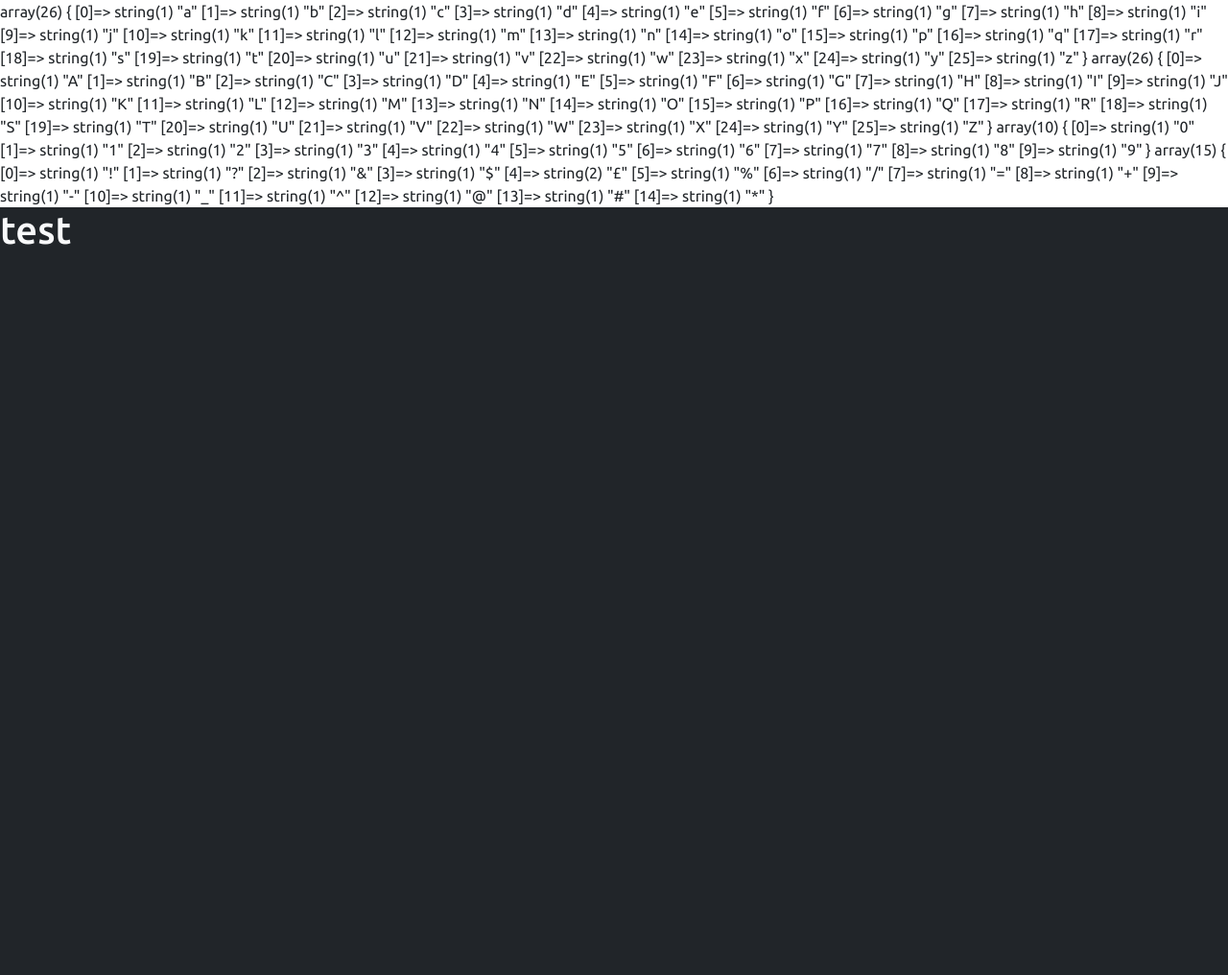
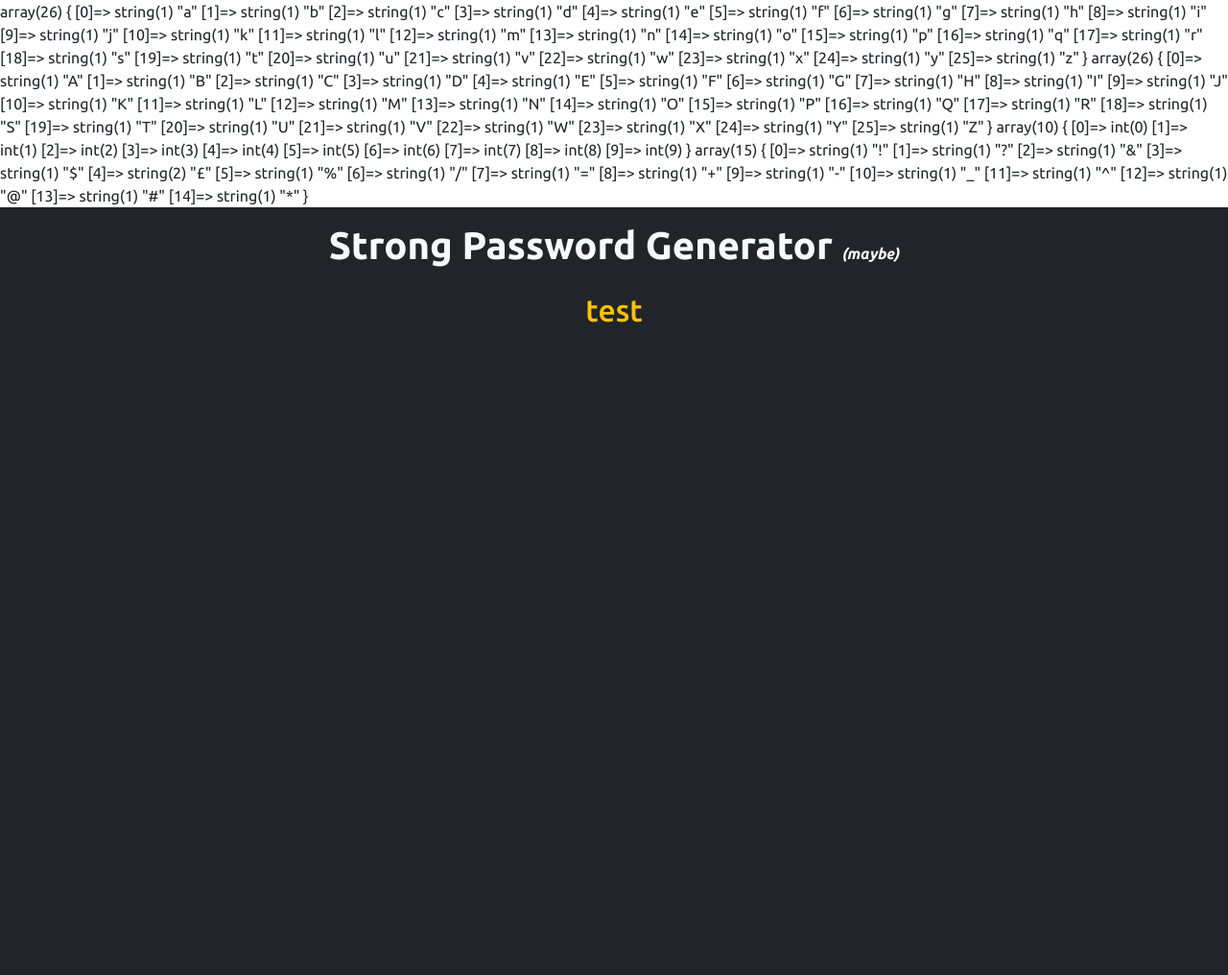
Before and after one commit to raffaele-catalano/php-strong-password-generator, a PHP site: page / in a window 1280 px wide. Shown: the whole page at 96% size. Run offline with PHP 8.4, Linux system fonts and the light colour scheme.

Commit message:
divided index in several files

```diff
--- a/index.php
+++ b/index.php
@@ -1,43 +1,21 @@
 <?php
 
-// array di lettere minuscole
-$letters        = ['a','b','c','d','e','f','g','h','i','j','k','l','m','n','o','p','q','r','s','t','u','v','w','x','y','z'];
-// array di lettere maiuscole
-$lettersCaps    = ['A','B','C','D','E','F','G','H','I','J','K','L','M','N','O','P','Q','R','S','T','U','V','W','X','Y','Z'];
-// array di numeri
-$numbers    = ['0','1','2','3','4','5','6','7','8','9'];
-// array di simboli
-$symbols = ['!','?','&','$','£','%','/','=','+','-','_','^','@','#','*'];
 
 
-var_dump($letters, $lettersCaps, $numbers, $symbols);
+require_once __DIR__ . '/partials/data.php';
+require_once __DIR__ . '/partials/functions.php'
 ?>
 
-
-<!DOCTYPE html>
-
-<html lang="en">
-
-<head>
-    <meta charset="UTF-8">
-    <meta http-equiv="X-UA-Compatible" content="IE=edge">
-    <meta name="viewport" content="width=device-width, initial-scale=1.0">
-    <!-- bootstrap -->
-    <link rel='stylesheet' href='https://cdnjs.cloudflare.com/ajax/libs/bootstrap/5.2.3/css/bootstrap.css' integrity='sha512-bR79Bg78Wmn33N5nvkEyg66hNg+xF/Q8NA8YABbj+4sBngYhv9P8eum19hdjYcY7vXk/vRkhM3v/ZndtgEXRWw==' crossorigin='anonymous'/>
-    <!-- google font -->
-    <link rel="preconnect" href="https://fonts.googleapis.com">
-    <link rel="preconnect" href="https://fonts.gstatic.com" crossorigin>
-    <link href="https://fonts.googleapis.com/css2?family=Ubuntu:ital,wght@0,300;0,400;0,500;0,700;1,300;1,400;1,500;1,700&display=swap" rel="stylesheet">
-    <!-- favicon -->
-    <link rel="shortcut icon" href="assets/img/pw_favicon.png" type="png">
-    <!-- css -->
-    <link rel="stylesheet" href="assets/css/style.css">
-    <title>Strong Password Generator</title>
-</head>
+<?php
+require_once __DIR__ . '/partials/head.php'
+?>
 
 <body>
-    <div class="wrapper bg-dark text-light">
-    <h1>test</h1>
+    <div class="wrapper bg-dark text-light d-flex flex-column align-items-center p-3">
+        <h1 class="fw-bold">Strong Password Generator <span class="fs-6 fst-italic">(maybe)</span></h1>
+        <div class="container text-center p-3">
+            <h2 class="text-warning">test</h2>
+        </div>
     </div>
 </body>
 
--- /dev/null
+++ b/partials/data.php
@@ -0,0 +1,15 @@
+<?php
+
+// array di lettere minuscole
+$letters        = ['a','b','c','d','e','f','g','h','i','j','k','l','m','n','o','p','q','r','s','t','u','v','w','x','y','z'];
+// array di lettere maiuscole
+$lettersCaps    = ['A','B','C','D','E','F','G','H','I','J','K','L','M','N','O','P','Q','R','S','T','U','V','W','X','Y','Z'];
+// array di numeri
+$numbers        = [ 0, 1, 2, 3, 4, 5, 6, 7, 8, 9];
+// array di simboli
+$symbols        = ['!','?','&','$','£','%','/','=','+','-','_','^','@','#','*'];
+
+
+var_dump($letters, $lettersCaps, $numbers, $symbols);
+
+?>
--- /dev/null
+++ b/partials/head.php
@@ -0,0 +1,26 @@
+<?php
+
+
+
+?>
+
+<!DOCTYPE html>
+
+<html lang="en">
+
+<head>
+    <meta charset="UTF-8">
+    <meta http-equiv="X-UA-Compatible" content="IE=edge">
+    <meta name="viewport" content="width=device-width, initial-scale=1.0">
+    <!-- bootstrap -->
+    <link rel='stylesheet' href='https://cdnjs.cloudflare.com/ajax/libs/bootstrap/5.2.3/css/bootstrap.css' integrity='sha512-bR79Bg78Wmn33N5nvkEyg66hNg+xF/Q8NA8YABbj+4sBngYhv9P8eum19hdjYcY7vXk/vRkhM3v/ZndtgEXRWw==' crossorigin='anonymous'/>
+    <!-- google font -->
+    <link rel="preconnect" href="https://fonts.googleapis.com">
+    <link rel="preconnect" href="https://fonts.gstatic.com" crossorigin>
+    <link href="https://fonts.googleapis.com/css2?family=Ubuntu:ital,wght@0,300;0,400;0,500;0,700;1,300;1,400;1,500;1,700&display=swap" rel="stylesheet">
+    <!-- favicon -->
+    <link rel="shortcut icon" href="assets/img/pw_favicon.png" type="png">
+    <!-- css -->
+    <link rel="stylesheet" href="assets/css/style.css">
+    <title>Strong Password Generator</title>
+</head>
```
Also changed, not shown: partials/functions.php (added).
